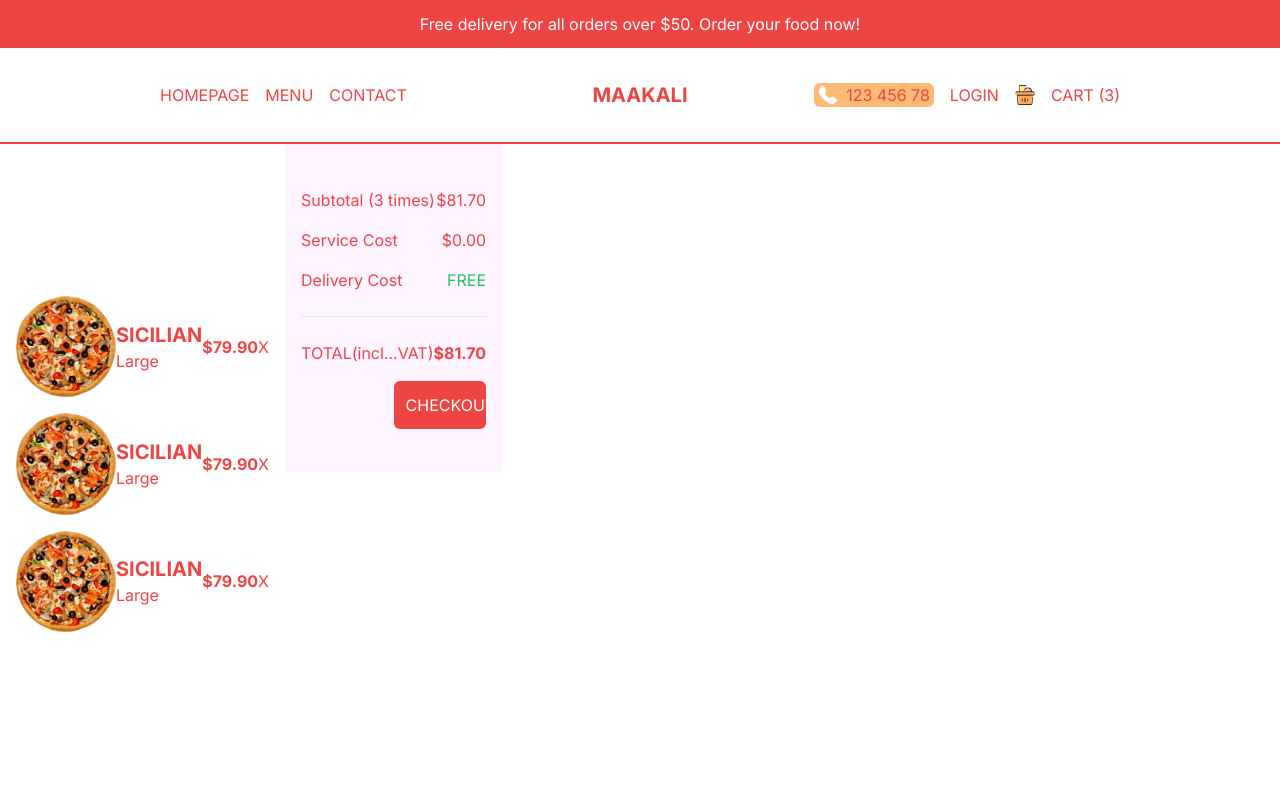
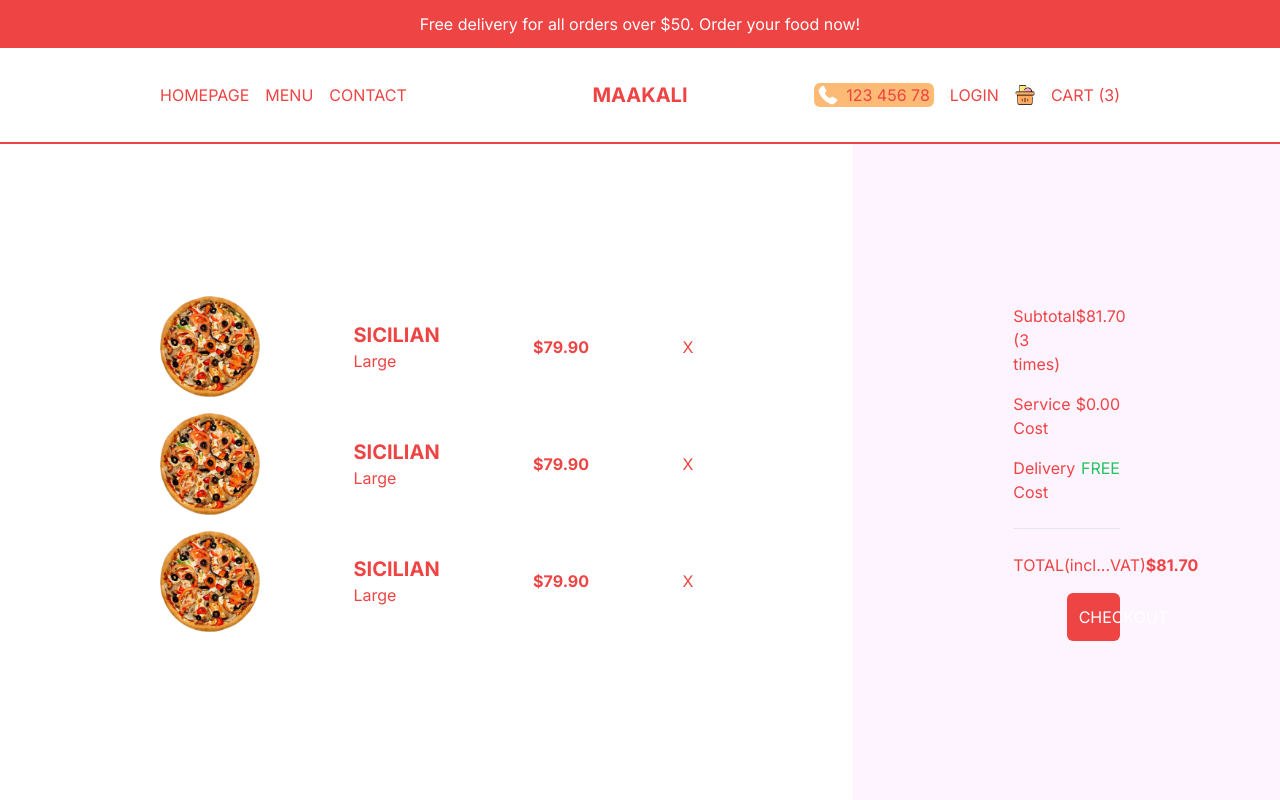
Before and after one commit to Svmpankaj/Restaurant-Food-Delivery-App, a Next.js app: page /cart in a window 1280 px wide. Shown: the top 800 px of the page. Built offline with nearby package versions, Linux system fonts and the light colour scheme.

Commit message:
cartpage set for xl and 2xl screen

```diff
--- a/src/app/cart/page.tsx
+++ b/src/app/cart/page.tsx
@@ -3,9 +3,9 @@ import React from "react";
 
 const CartPage = () => {
   return (
-    <div className="h-[calc(100vh - 6rem)] md:h-[calc(100vh-9rem)] flex flex-col text-red-500 lg:flex-row">
+    <div className="h-[calc(100vh-6rem)] md:h-[calc(100vh-9rem)] flex flex-col text-red-500 lg:flex-row">
       {/* PRODUCT CONTAINER */}
-      <div className="h-1/2 p-4 flex flex-col justify-center overflow-scroll lg:h-full">
+      <div className="h-1/2 p-4 flex flex-col justify-center lg:h-full lg:w-2/3 2xl:w-1/2 lg:px-20 xl:px-40">
         {/* SINGLE ITEM */}
         <div className="flex items-center justify-between mb-4">
           <Image src="/temporary/p1.png" alt="" width={100} height={100} />
@@ -16,6 +16,7 @@ const CartPage = () => {
           <h2 className="font-bold">$79.90</h2>
           <span className="cursor-pointer">X</span>
         </div>
+        {/* SINGLE ITEM */}
         <div className="flex items-center justify-between mb-4">
           <Image src="/temporary/p1.png" alt="" width={100} height={100} />
           <div className="">
@@ -25,6 +26,7 @@ const CartPage = () => {
           <h2 className="font-bold">$79.90</h2>
           <span className="cursor-pointer">X</span>
         </div>
+        {/* SINGLE ITEM */}
         <div className="flex items-center justify-between mb-4">
           <Image src="/temporary/p1.png" alt="" width={100} height={100} />
           <div className="">
@@ -37,7 +39,7 @@ const CartPage = () => {
       </div>
 
       {/* PAYMENT CONTAINER */}
-      <div className="h-1/2 p-4 bg-fuchsia-50 flex flex-col gap-4 justify-center">
+      <div className="h-1/2 p-4 bg-fuchsia-50 flex flex-col gap-4 justify-center lg:h-full lg:w-1/3 2xl:w-1/2 lg:px-20 xl:px-40 2xl:text-xl 2xl:gap-6">
         <div className="flex justify-between">
           <span className="">Subtotal (3 times)</span>
           <span className="">$81.70</span>
```
